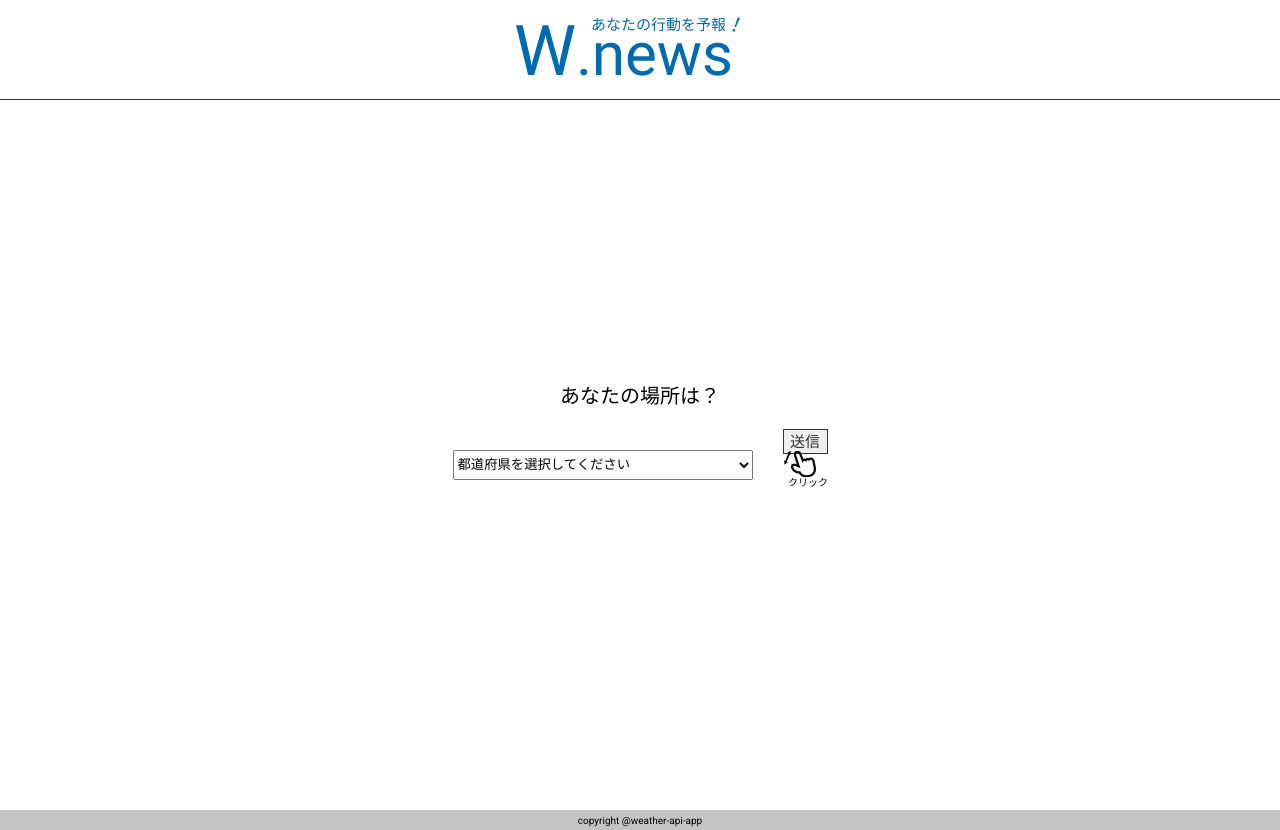
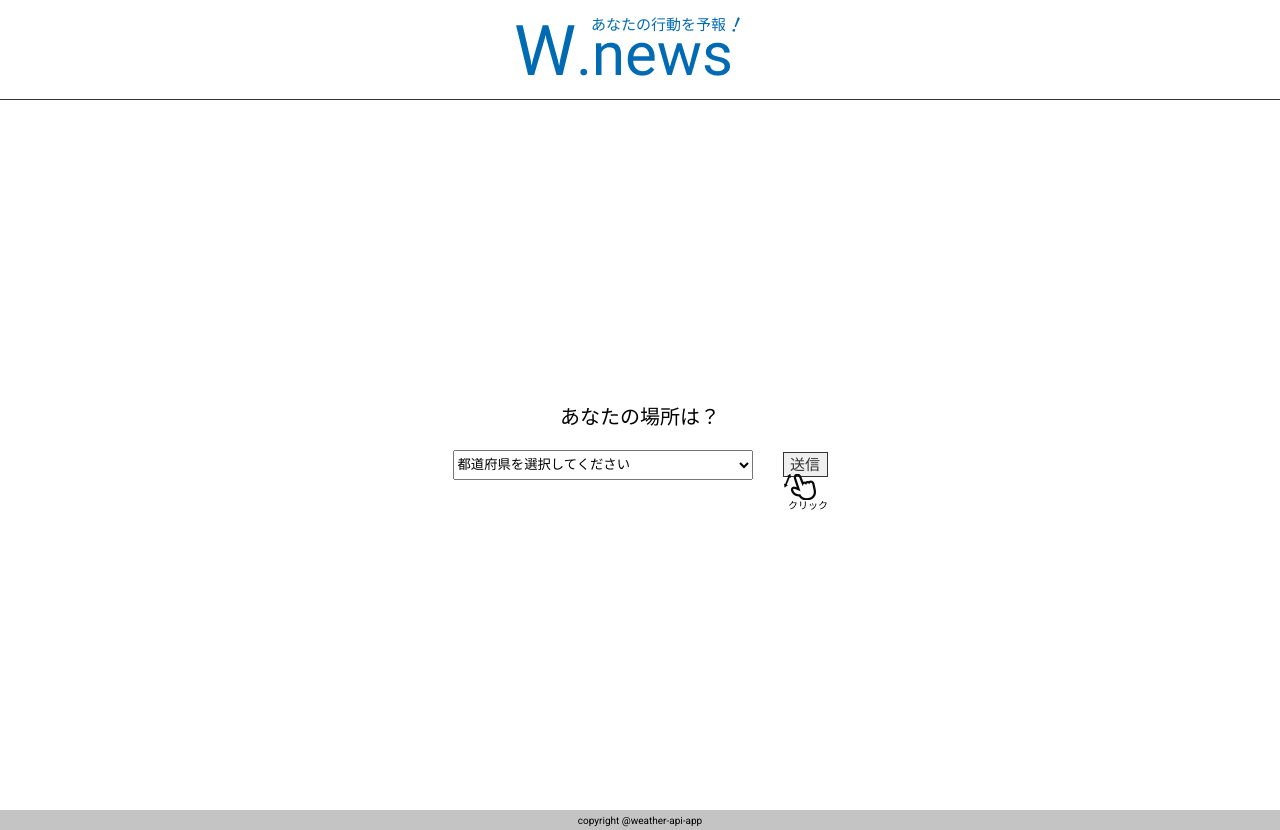
Before and after one commit to ttcksf/create-weather-app, a React (Create React App) app: page / in a window 1280 px wide. Built offline with nearby package versions, Linux system fonts and the light colour scheme.

Commit message:
prefecture send to TodayWeather.js

```diff
--- a/src/screens/SelectPlace.js
+++ b/src/screens/SelectPlace.js
@@ -1,6 +1,5 @@
-import React, { useState, useEffect } from "react";
-import axios from "axios";
-import { Link } from "react-router-dom";
+import React, { useState } from "react";
+import { useNavigate } from "react-router-dom";
 import Footer from "../components/Footer";
 import Header from "../components/Header";
 import Prefectures from "../data/PrefecturesData";
@@ -11,8 +10,16 @@ const SelectPlace = () => {
     setPrefecture(e.target.value);
   };
 
-  console.log("pre: ");
-  console.log(prefecture);
+  const navigate = useNavigate();
+
+  const submitPrefecture = () => {
+    navigate("today-weather", {
+      state: {
+        prefecture: prefecture,
+      },
+    });
+  };
+
   return (
     <>
       <Header />
@@ -34,10 +41,12 @@ const SelectPlace = () => {
                 })}
               </select>
             </form>
+            {console.log("pre: ")}
+            {console.log(prefecture)}
 
-            <Link to={"/today-weather"}>
-              <button className="btn">送信</button>
-            </Link>
+            <button className="btn" onClick={submitPrefecture}>
+              送信
+            </button>
           </div>
         </div>
       </div>
--- a/src/screens/TodayWeather.js
+++ b/src/screens/TodayWeather.js
@@ -1,4 +1,5 @@
 import React, { useState, useEffect } from "react";
+import { useLocation } from "react-router-dom";
 import axios from "axios";
 import Header from "../components/Header";
 import Table from "../components/Table";
@@ -8,13 +9,16 @@ import Footer from "../components/Footer";
 import Menu from "../components/Menu";
 
 const TodayWeather = ({ prefecture }) => {
+  const location = useLocation();
+  console.log("location: ");
+  console.log(location.state.prefecture);
+  const PREFECTURE_KEY = location.state.prefecture;
   const API_KEY = process.env.React_APP_OPENWEATHERMAP_API_KEY;
   const MAIN_URL = process.env.React_APP_API_URL;
-  const requestURL = `${MAIN_URL}/data/2.5/forecast?q=${prefecture}&appid=${API_KEY}&lang=ja&units=metric`;
-  // console.log("prefecture: ");
-  // console.log(prefecture);
-  // console.log("requestURL: ");
-  // console.log(requestURL);
+  const requestURL = `${MAIN_URL}/data/2.5/forecast?q=${PREFECTURE_KEY}&appid=${API_KEY}&lang=ja&units=metric`;
+
+  console.log("requestURL: ");
+  console.log(requestURL);
 
   const [weatherResult, setWeatherResult] = useState({});
 
@@ -34,9 +38,6 @@ const TodayWeather = ({ prefecture }) => {
   useEffect(() => {
     fetchData();
   }, [setWeatherResult]);
-
-  console.log("weatherResult: ");
-  console.log(weatherResult);
 
   return (
     <>
```
